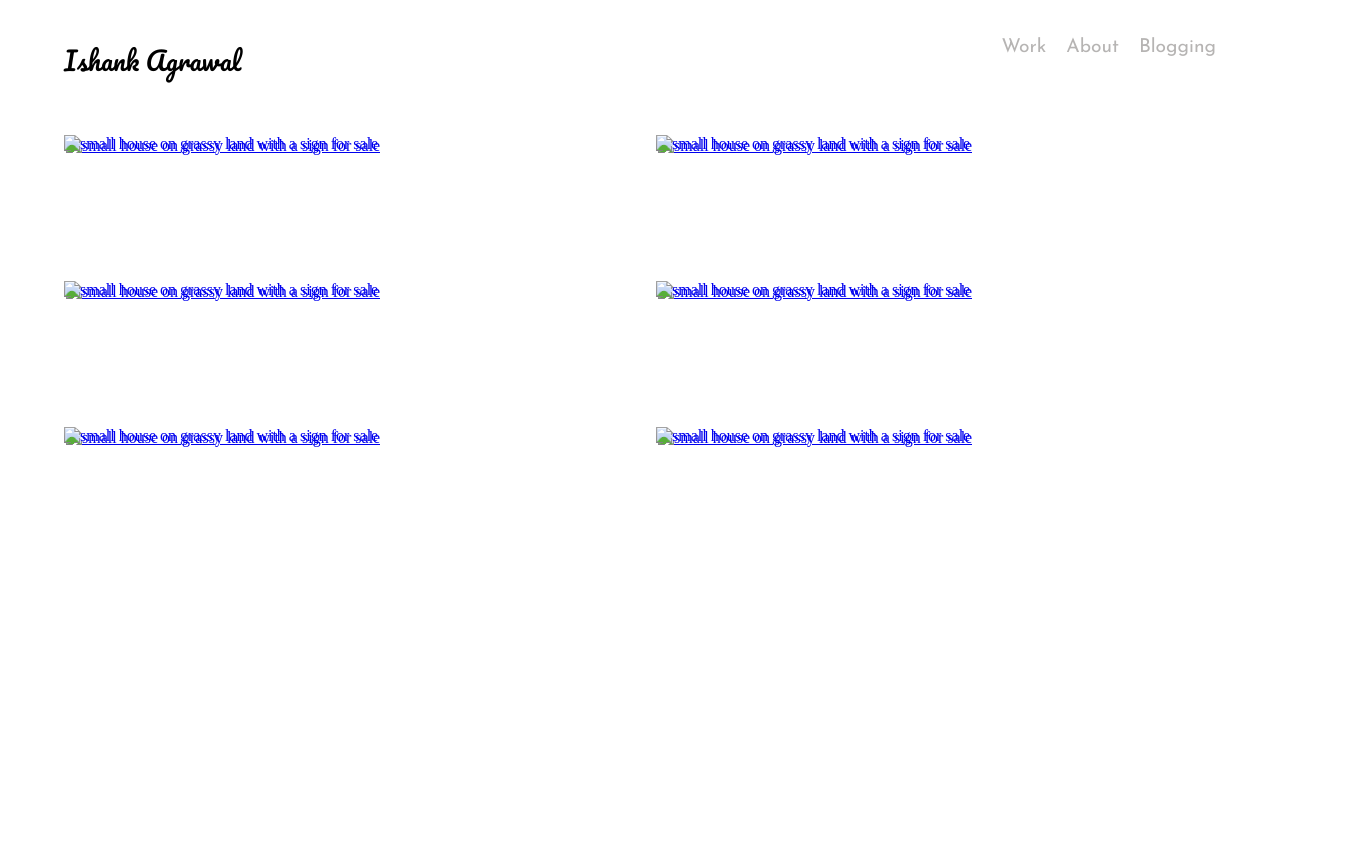
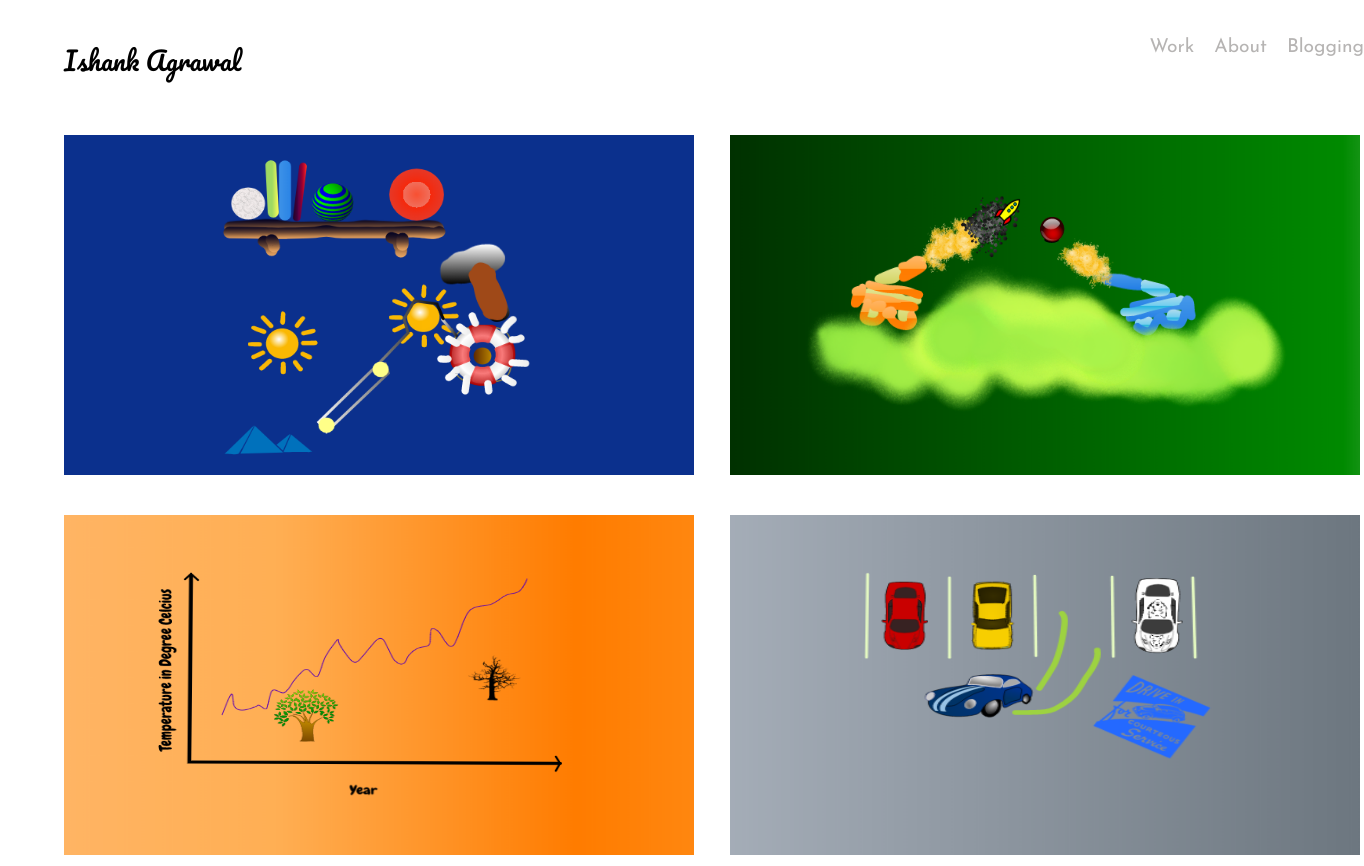
Before and after one commit to ishankagrawal/portfolio, a plain HTML site: page index.html in a window 1280 px wide. Shown: the top 866 px of the page, 1364 px wide, since content can reach past the window. Before the commit the page ends 800 px from the top, so only its background shows below. Drawn offline with Linux system fonts and the light colour scheme; files that its build step writes are made by us from their sources.

Commit message:
fixes paths in index.html

```diff
--- a/index.html
+++ b/index.html
@@ -5,7 +5,7 @@
 	<meta name="viewport" content="width=device-width, initial-scale=1.0">
 
 	<link href="https://fonts.googleapis.com/css?family=Josefin+Sans|Pacifico&display=swap" rel="stylesheet">
-	<link rel="stylesheet" href="website/../assets/css/work.css">
+	<link rel="stylesheet" href="website/assets/css/work.css">
 </head>
 <body class="main-grid">
 
@@ -20,38 +20,37 @@
 	</div>
 
 	<div id="img-1" class="project-tile">
-		<a href="work/machine-learning.html"><img class="project-image" alt="small house on grassy land with a sign for sale" src="website/../assets/images/projects/rube-machine.png">
-			<img id="backgound-image-1" class="backgound-image-text" alt="small house on grassy land with a sign for sale" src="website/../assets/images/projects/rube-machine-text.png"></a>
+		<a href="work/machine-learning.html"><img class="project-image" alt="small house on grassy land with a sign for sale" src="website/assets/images/projects/rube-machine.png">
+			<img id="backgound-image-1" class="backgound-image-text" alt="small house on grassy land with a sign for sale" src="website/assets/images/projects/rube-machine-text.png"></a>
 		</a>
     </div>
 
     <div id="img-2" class="project-tile">
- 	    	<a href="work/machine-learning.html"><img class="project-image" alt="small house on grassy land with a sign for sale" src="website/../assets/images/projects/tank.png">
-			<img id="backgound-image-1" class="backgound-image-text" alt="small house on grassy land with a sign for sale" src="website/../assets/images/projects/tanks-text.png"></a>
+ 	    	<a href="work/machine-learning.html"><img class="project-image" alt="small house on grassy land with a sign for sale" src="website/assets/images/projects/tank.png">
+			<img id="backgound-image-1" class="backgound-image-text" alt="small house on grassy land with a sign for sale" src="website/assets/images/projects/tanks-text.png"></a>
     </div>
 
     <div id="img-3" class="project-tile">
-    	   	<a href="work/machine-learning.html"><img class="project-image" alt="small house on grassy land with a sign for sale" src="website/../assets/images/projects/temp-graph.png">
-			<img id="backgound-image-1" class="backgound-image-text" alt="small house on grassy land with a sign for sale" src="website/../assets/images/projects/nss-charts-text.png"></a>
+    	   	<a href="work/machine-learning.html"><img class="project-image" alt="small house on grassy land with a sign for sale" src="website/assets/images/projects/temp-graph.png">
+			<img id="backgound-image-1" class="backgound-image-text" alt="small house on grassy land with a sign for sale" src="website/assets/images/projects/nss-charts-text.png"></a>
 		</a>
     </div>
 
     <div id="img-4" class="project-tile">
-    	<a href="work/machine-learning.html"><img class="project-image" alt="small house on grassy land with a sign for sale" src="website/../assets/images/projects/car-park.png">
-			<img id="backgound-image-1" class="backgound-image-text" alt="small house on grassy land with a sign for sale" src="website/../assets/images/projects/reverse-car-park-text.png"></a>
+    	<a href="work/machine-learning.html"><img class="project-image" alt="small house on grassy land with a sign for sale" src="website/assets/images/projects/car-park.png">
+			<img id="backgound-image-1" class="backgound-image-text" alt="small house on grassy land with a sign for sale" src="website/assets/images/projects/reverse-car-park-text.png"></a>
 		</a>
 
     </div>
 
     <div id="img-5" class="project-tile">
-
-			  	   	<a href="work/machine-learning.html"><img class="project-image" alt="small house on grassy land with a sign for sale" src="website/../assets/images/projects/house-sale.png">
-			<img class="backgound-image-text" alt="small house on grassy land with a sign for sale" src="website/../assets/images/projects/house-price-predictor-text.png"></a>
+		<a href="work/machine-learning.html"><img class="project-image" alt="small house on grassy land with a sign for sale" src="website/assets/images/projects/house-sale.png">
+		<img class="backgound-image-text" alt="small house on grassy land with a sign for sale" src="website/assets/images/projects/house-price-predictor-text.png"></a>
     </div>
 
     <div id="img-6" class="project-tile">
-    	   	<a href="work/machine-learning.html"><img class="project-image" alt="small house on grassy land with a sign for sale" src="website/../assets/images/projects/derivative.png">
-			<img id="backgound-image-1" class="backgound-image-text" alt="small house on grassy land with a sign for sale" src="website/../assets/images/projects/function-parser-text.png"></a>
+    	   	<a href="work/machine-learning.html"><img class="project-image" alt="small house on grassy land with a sign for sale" src="website/assets/images/projects/derivative.png">
+			<img id="backgound-image-1" class="backgound-image-text" alt="small house on grassy land with a sign for sale" src="website/assets/images/projects/function-parser-text.png"></a>
     </div>
 
 </body>
```
